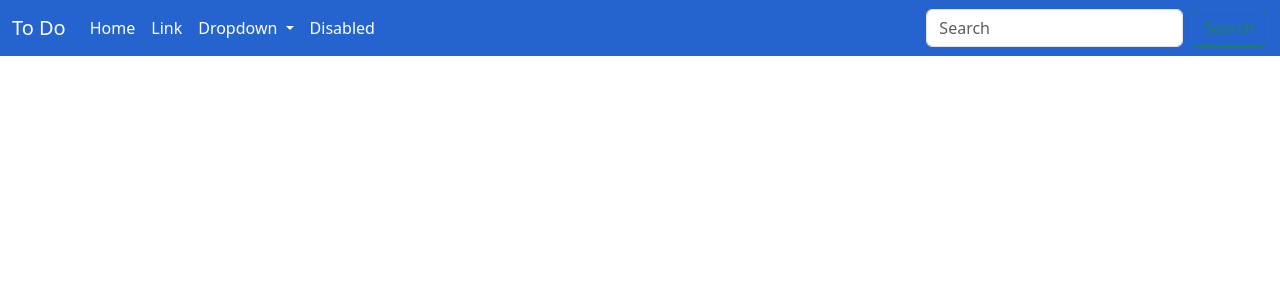
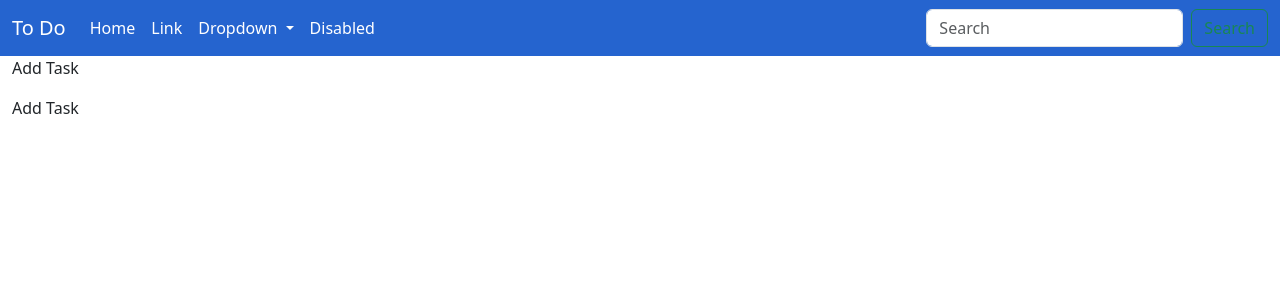
Before and after one commit to apekshaacharya8/To-Do, an Angular app: page / in a window 1280 px wide. Shown: the top 300 px of the page. Built offline with nearby package versions, Linux system fonts and the light colour scheme.

Commit message:
todo app

```diff
--- a/src/app/Model/todo.interface.ts
+++ b/src/app/Model/todo.interface.ts
@@ -3,3 +3,8 @@ export interface Todo {
   completed : boolean;
   description : string;
 }
+
+export interface Item{
+  label : string;
+  image : string ;
+}
--- a/src/app/component/dashboard/dashboard.component.html
+++ b/src/app/component/dashboard/dashboard.component.html
@@ -34,3 +34,16 @@
     </div>
   </div>
 </nav>
+<div class="container-fluid">
+  <div class="row">
+    <div class="col-3">
+      <ng-container *ngFor="let item of items">
+         <p>{{item.image}}{{item.label}}</p>
+      </ng-container>
+
+    </div>
+    <div class="col-9">
+
+    </div>
+  </div>
+</div>
--- a/src/app/component/dashboard/dashboard.component.ts
+++ b/src/app/component/dashboard/dashboard.component.ts
@@ -1,4 +1,5 @@
 import { Component } from '@angular/core';
+import { Item } from 'src/app/Model/todo.interface';
 
 @Component({
   selector: 'app-root',
@@ -6,5 +7,14 @@ import { Component } from '@angular/core';
   styleUrls: ['./dashboard.component.scss']
 })
 export class DashBoardComponent {
-
+  items : Item[]=[
+    {
+      label : "Add Task" ,
+      image: ""
+    },
+    {
+      label : "Add Task" ,
+      image: ""
+    }
+  ];
 }
```
